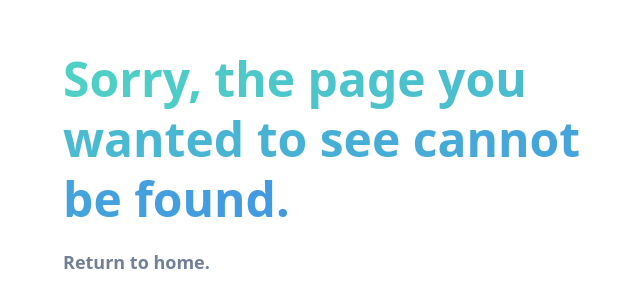
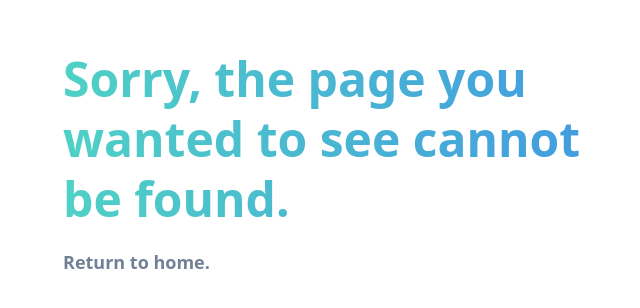
Before and after one commit to thinkverse/thinkverse.dev, a Nuxt app: page /_ in a window 1280 px wide. Shown: the part 460-768 px from the top of the page, without its empty margins (1-641 px from the left). Built offline with nearby package versions, Linux system fonts and the light colour scheme.

Commit message:
Fix gradient text not working in Safari

```diff
--- a/pages/_.vue
+++ b/pages/_.vue
@@ -1,9 +1,7 @@
 <template>
   <main class="h-screen flex flex-col justify-end items-start md:p-10 lg:p-16">
-    <h1 class="ch-20 text-lg md:text-3xl lg:text-5xl md:leading-1 lg:leading-tight font-bold ml-5 md:m-0 md:mb-3 lg:mb-5">
-      <span class="bg-clip-text text-transparent bg-gradient-to-r from-teal-400 to-blue-500">
-        Sorry, the page you wanted to see cannot be found.
-      </span>
+    <h1 class="bg-clip-text text-transparent bg-gradient-to-r from-teal-400 to-blue-500 ch-20 text-lg md:text-3xl lg:text-5xl md:leading-1 lg:leading-tight font-bold ml-5 md:m-0 md:mb-3 lg:mb-5">
+      Sorry, the page you wanted to see cannot be found.
     </h1>
     <NuxtLink to="/" title="Return to home page." class="not-found-anchor block no-underline text-gray-600 hover:text-gray-800 focus:text-gray-800 focus:outline-none text-sm md:text-base lg:text-lg font-semibold pt-2 pb-5 px-5 md:p-0">
       <span>
```
